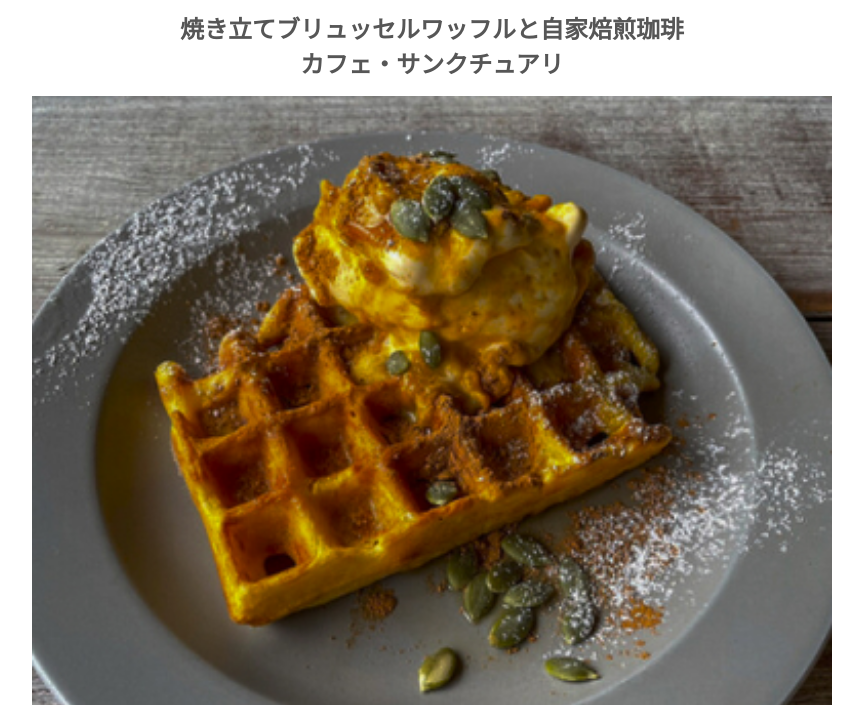
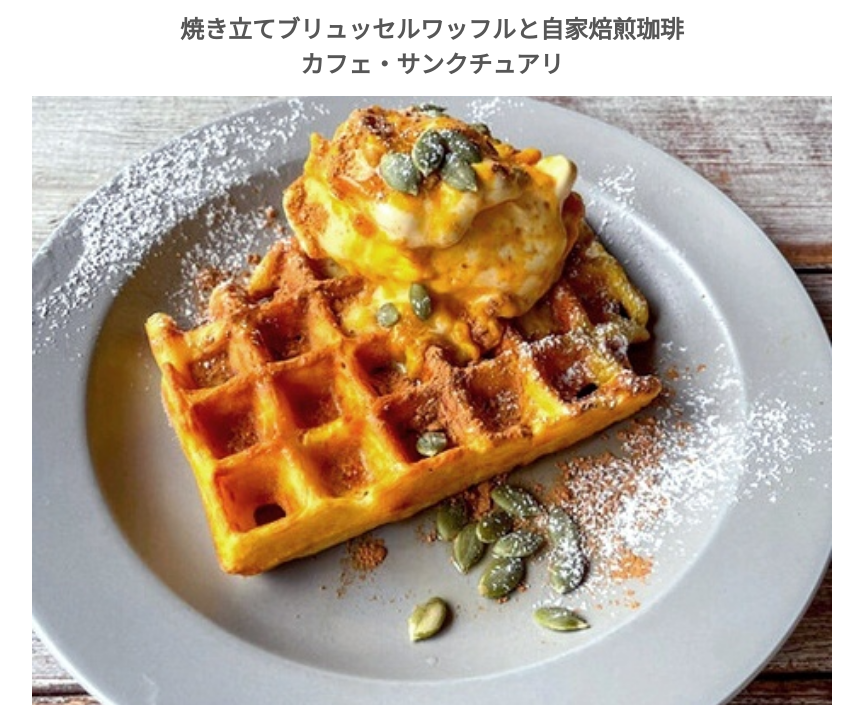
Before and after one commit to TK992/20230303_portfolio_02, a plain HTML site: page index.html in a window 1280 px wide. Shown: the part 95-800 px from the top of the page, without its empty margins (208-1071 px from the left). Drawn offline with nearby package versions, Linux system fonts and the light colour scheme; a web font is replaced by a local one.

Commit message:
fourth commit

```diff
--- a/css/main.scss
+++ b/css/main.scss
@@ -157,7 +157,6 @@ header{
     margin: 10% 0 0 15%;
     border-bottom: 2px solid $cBlue;
   }
-
 }
 
 .pc-nav-link {
@@ -182,6 +181,8 @@ header{
 
   &-img {
     width: 100%;
+    height: 70vh;
+    object-fit: cover;
   }
 }
 
@@ -467,8 +468,15 @@ footer {
     display: none;
   }
 
-  .fv-title {
-    margin: 13% 0 2%;
+  .fv {
+    &-title {
+      margin: 13% 0 2%
+    }
+
+    &-img {
+      height: 80vh;
+      object-fit: cover;
+    }
   }
 
 
--- a/index.html
+++ b/index.html
@@ -48,7 +48,7 @@
       <div id="link-top"></div>
       <section class="fv">
         <h2 class="fv-title">焼き立てブリュッセルワッフルと自家焙煎珈琲<br>カフェ・サンクチュアリ</h2>
-        <img src="img/fv/img1.jpg" alt="かぼちゃのワッフル" class="fv-img">
+        <img src="img/fv/img2.jpg" alt="かぼちゃのワッフル" class="fv-img">
       </section>
       <div class="bgc">
         <section id="link-store" class="store appear">
--- a/js/main.js
+++ b/js/main.js
@@ -48,7 +48,6 @@
   // ナビゲーションのボタンをクリックしたらメニューを表示・非表示する
   const btn = document.querySelector('.menu-button');
   const menu = document.querySelector('.sp-nav-link');
-  const close = document.querySelector('.close');
 
   // メニュー表示
   btn.addEventListener('click', ()=> {
```
Also changed, not shown: css/main.css, css/main.min.css, img/fv/img2.jpg (added), 2 other files.
